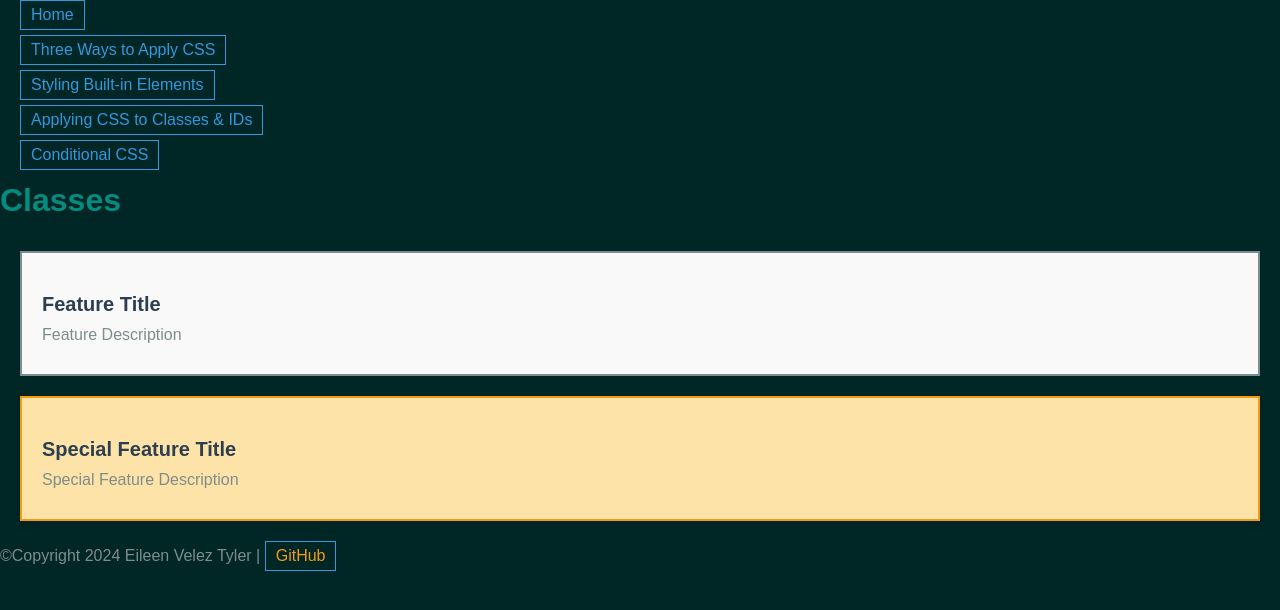
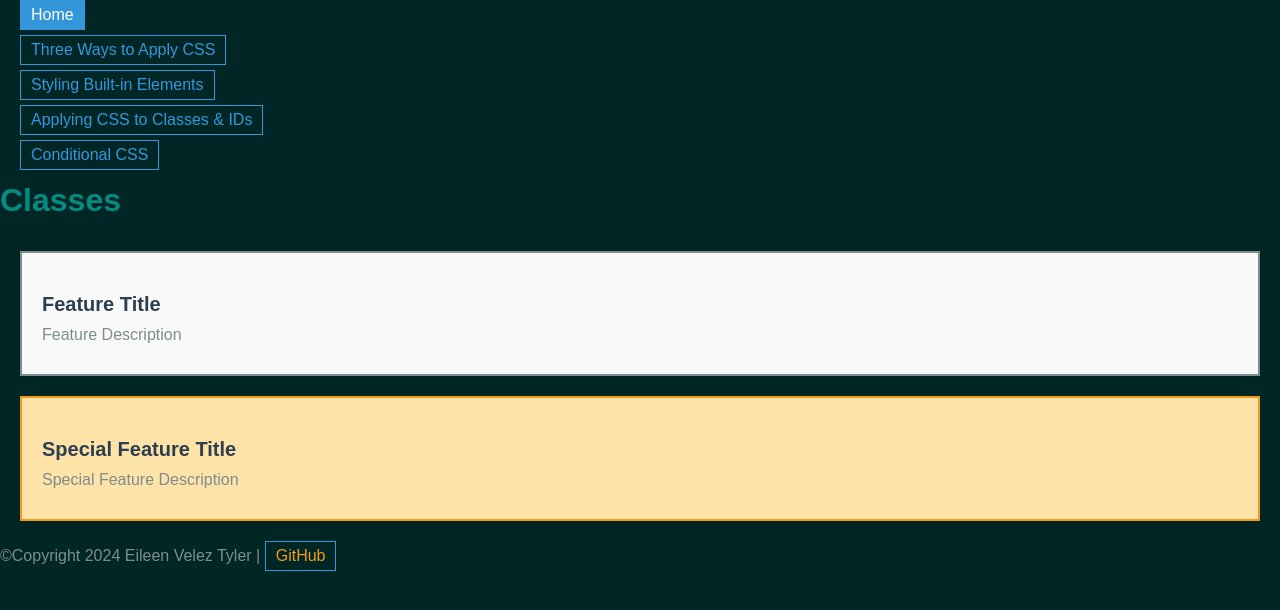
Before and after one commit to EileenVT/COMP001A.LectureActivity5, a plain HTML site: page classes-ids.html in a window 1280 px wide. In both pictures the pointer is over the link "Home". Drawn offline with Linux system fonts and the light colour scheme.

Commit message:
Added styling to the hover state

```diff
--- a/main.css
+++ b/main.css
@@ -94,3 +94,9 @@ a {
     border: 1px solid #3498db; /* Bright  blue border color */
     transition: all 3.3s ease; /* Adding a transition */
 }
+
+/* Conditional styling for the hover state */
+a:hover {
+    background-color: #3498db; /* Bright blue background color */
+    color: white; /* White text color */
+}
```
